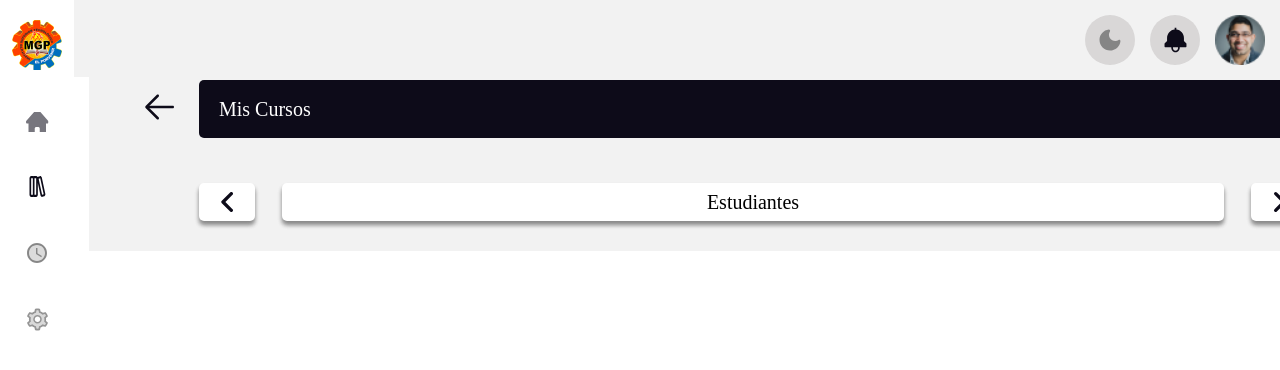
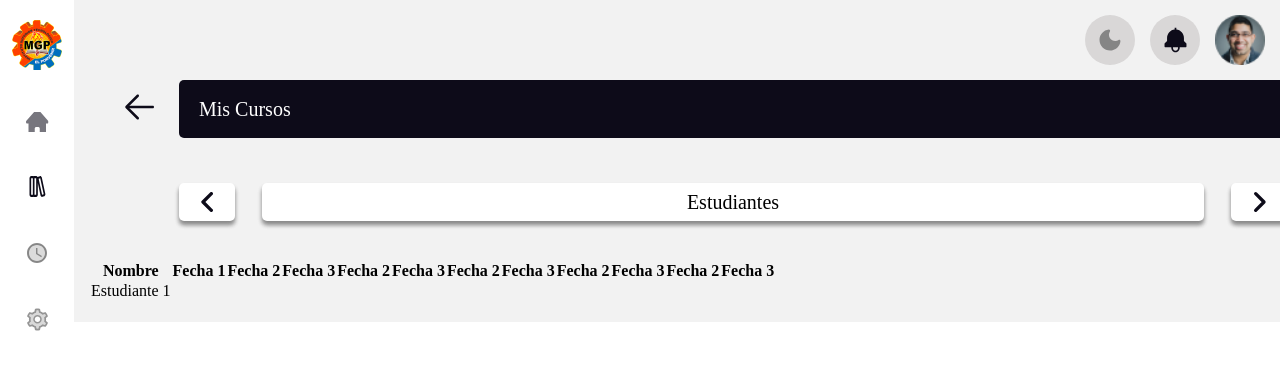
Before and after one commit to JamzDeveloper/inst-front, a Next.js app: page /dashboard/courses/1/asistencias in a window 1280 px wide. Shown: the top 370 px of the page. Built offline with nearby package versions, Linux system fonts and the light colour scheme.

Commit message:
added table attlendance

```diff
--- a/src/app/dashboard/courses/[id]/alumnos/style.module.css
+++ b/src/app/dashboard/courses/[id]/alumnos/style.module.css
@@ -98,19 +98,16 @@
   .containerTotalStudent > a {
     margin-left: 60px;
   }
-  .menuFixed {
+  /* .menuFixed {
     position: fixed;
     background: #f2f2f2;
-    /* width: calc(100% - 100px); */
     z-index: 10000;
     margin-left: 25px;
     padding-left: 0px;
     padding-bottom: 30px;
-    /* margin-left: 75px;
-    padding-top: 20px;
+    padding-right: 100px;
 
-  */
-  }
+  }  */
   .main {
     margin-top: 100px;
     display: flex;
--- a/src/app/dashboard/courses/[id]/asistencias/page.tsx
+++ b/src/app/dashboard/courses/[id]/asistencias/page.tsx
@@ -1,7 +1,9 @@
+import TableAttendance from "@/components/table-attendance/table-attendance";
+import style from "./style.module.css";
 export default function Asistencias() {
-    return (
-      <div >
-        <h1>Asistencias</h1>
-      </div>
-    );
-  }
+  return (
+    <div className={style.AsistenciasPage}>
+      <TableAttendance />
+    </div>
+  );
+}
--- a/src/app/dashboard/courses/[id]/asistencias/style.module.css
+++ b/src/app/dashboard/courses/[id]/asistencias/style.module.css
@@ -0,0 +1,3 @@
+.AsistenciasPage{
+    margin-top: 240px;
+}
--- a/src/app/dashboard/courses/[id]/style.module.css
+++ b/src/app/dashboard/courses/[id]/style.module.css
@@ -66,11 +66,12 @@
 
   width: 100%;
   z-index: 10000;
-  padding-left: 50px;
+  padding-left: 30px;
   padding-top: 10px;
   padding-bottom: 30px;
   margin-top: 50px;
   background-color: #f2f2f2;
+  padding-right: 30px;
   /* margin-left: 75px;
   padding-top: 20px;
 
--- /dev/null
+++ b/src/components/table-attendance/table-attendance.tsx
@@ -0,0 +1,38 @@
+export default function TableAttendance() {
+  return (
+    <div>
+      <table id="tabla-asistencias">
+        <thead>
+          <tr>
+            <th className="name">Nombre</th>
+            <th>Fecha 1</th>
+            <th>Fecha 2</th>
+            <th>Fecha 3</th> <th>Fecha 2</th>
+            <th>Fecha 3</th> <th>Fecha 2</th>
+            <th>Fecha 3</th> <th>Fecha 2</th>
+            <th>Fecha 3</th> <th>Fecha 2</th>
+            <th>Fecha 3</th>
+          </tr>
+        </thead>
+        <tbody>
+          <tr>
+            <td>Estudiante 1</td>
+            <td className="presente"></td>
+            <td className="tardanza"></td>
+            <td className="ausente"></td>
+            <td className="tardanza"></td>
+            <td className="ausente"></td>
+            <td className="tardanza"></td>
+            <td className="tardanza"></td>
+            <td className="ausente"></td>
+            <td className="tardanza"></td>
+
+            <td className="ausente"></td>
+            <td className="tardanza"></td>
+            <td className="ausente"></td>
+          </tr>
+        </tbody>
+      </table>
+    </div>
+  );
+}
```
Also changed, not shown: src/app/dashboard/courses/layout.tsx (+1 -7 lines).
